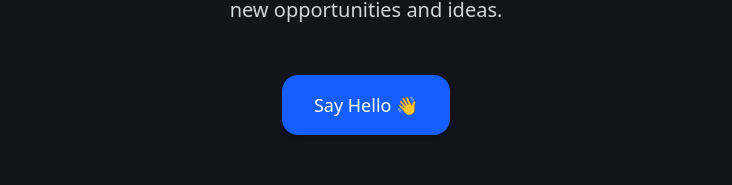
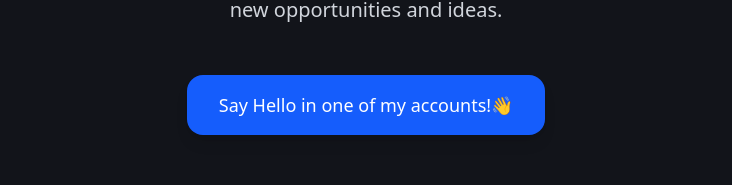
Before and after one commit to carlodandan/simodify, a React (Vite) app: page /contact in a window 1280 px wide. Shown: the part 302-487 px from the top of the page, without its empty margins (274-1006 px from the left). Built offline with nearby package versions, Linux system fonts and the light colour scheme.

Commit message:
contact: modify the email into just a nothing button.
Signed-off-by: Carlo Dandan <carlodandan.personal@proton.me>

```diff
--- a/src/components/Contact.tsx
+++ b/src/components/Contact.tsx
@@ -7,9 +7,6 @@ interface ContactProps {
 }
 
 const Contact: React.FC<ContactProps> = ({ id }) => {
-  const handleEmailClick = () => {
-    window.location.href = 'mailto:hello@carlodandan.com'
-  }
 
   return (
     <section id={id} className="min-h-screen py-20 flex items-center justify-center">
@@ -41,10 +38,9 @@ const Contact: React.FC<ContactProps> = ({ id }) => {
           <motion.button
             whileHover={{ y: -3, scale: 1.02 }}
             whileTap={{ scale: 0.98 }}
-            onClick={handleEmailClick}
             className="px-8 py-4 bg-blue-600 hover:bg-blue-700 text-white rounded-2xl font-light text-lg shadow-lg hover:shadow-xl transition-all duration-300"
           >
-            Say Hello 👋
+            Say Hello in one of my accounts!👋
           </motion.button>
         </motion.div>
 
```
